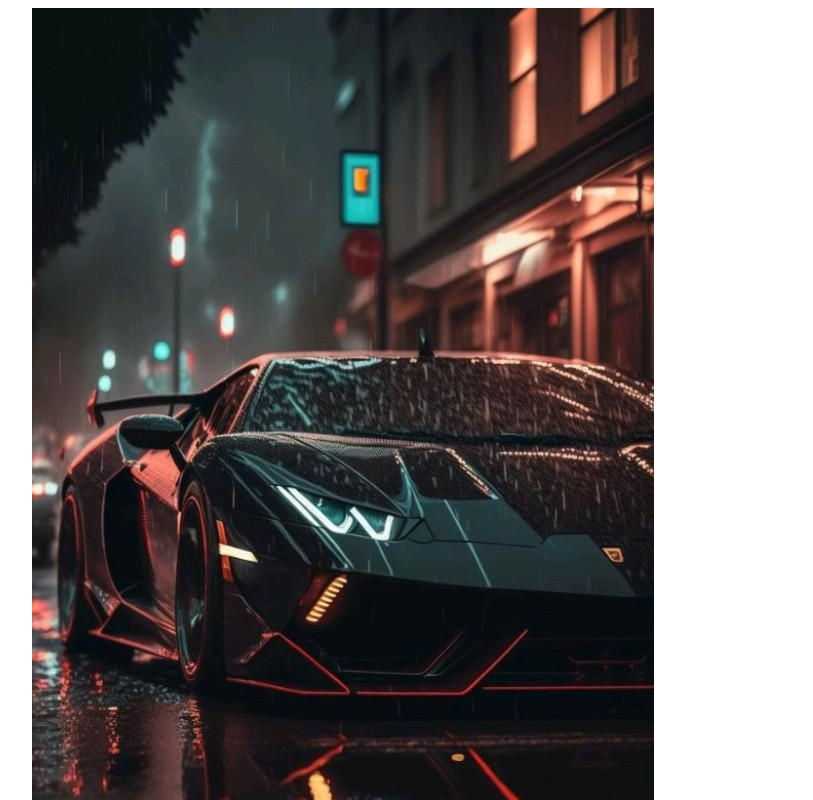
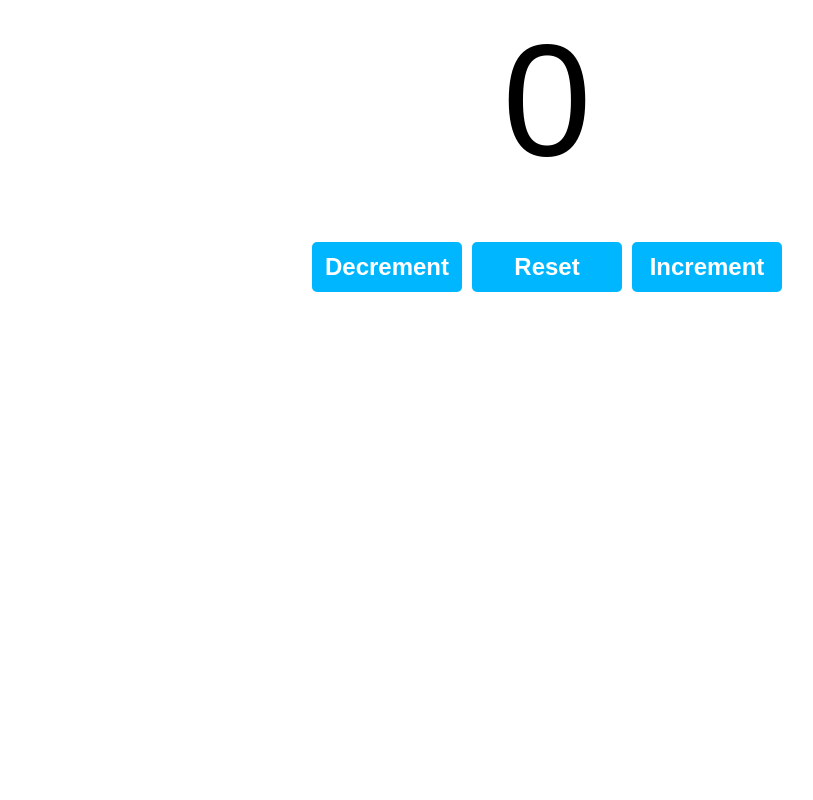
Before and after one commit to DavidMarkNjogu/my-react-app, a React (Vite) app: page / in a window 1280 px wide. Shown: the top 800 px of the page, without its empty margins (93-906 px from the left). Built offline with nearby package versions, Linux system fonts and the light colour scheme.

Commit message:
useState hook

```diff
--- a/src/App.jsx
+++ b/src/App.jsx
@@ -1,10 +1,20 @@
-import Button from "./button"
-import ProfilePicture from "./ProfilePicture";
+/*
+React hook - special function that allows functional components
+              to use features without writing class components (React v16.8)
+              (useState, useEffect, useContent, useReducer, usecallback and more...)
+
+useState() - A React hook that allows the creation of a stateful variable
+              AND a setter function to update its value in the virtual DOM
+*/
+
+import MyComponent from "./MyComponent.jsx";
+import Counter from "./Counter.jsx";
+
 function App() {
     return(
     <>
-      <Button/>
-      <ProfilePicture/>
+      {/* <MyComponent/> */}
+      <Counter/>
     </>
   );
 }
--- /dev/null
+++ b/src/Counter.jsx
@@ -0,0 +1,29 @@
+import React, {useState} from "react";
+
+function Counter(){
+
+    const [count, setCount] = useState(0);
+
+    const increment = () => {
+        setCount(count + 1);
+    }
+
+    const decrement = () => {
+        setCount(count -1)
+    }
+    const reset = () => {
+        setCount(0)
+    }
+    return(
+        <>
+            <div className="counter-container">
+                <p className="count-display">{count}</p>
+                 <button className="counter-button"onMouseDownCapture={decrement}>Decrement</button>
+                 <button className="counter-button"onClick={reset}>Reset</button>
+                 <button className="counter-button"onClick={increment}>Increment</button>
+            </div>
+        </>
+    );
+}
+
+export default Counter
--- /dev/null
+++ b/src/MyComponent.jsx
@@ -0,0 +1,40 @@
+import React, {useState} from "react"
+
+function MyComponent(){
+
+    // [] for array destructuring
+    //useState returns an array with 2 elements: variable & setter function
+    //1. stateful variable 4 name
+    //2. seter function specifically 4 the variable. Naming convection : setVariable
+    //if ever thee is a need to change the value of the variable, use the setter function
+    const  [name, setName] = useState("Guest");
+    const  [age, setAge] = useState(0);
+    const  [isEmployed, setIsEmployed] = useState("false");
+
+    const updateName = () => {
+        setName("Marcus");
+    }
+
+    const incrementAge = () => {
+        setAge(age + 1);
+    }
+
+    const toggleEmployedStatus = () =>{
+        setIsEmployed(!isEmployed);
+        console.log(isEmployed)
+    }
+    return(
+        <div>
+            <p>Name: {name}</p>
+            <button onClick={updateName}>Set Name</button>
+
+            <p>Age: {age}</p>
+            <button onClick={incrementAge}>Increment Age</button>
+
+            <p>Is employed: {isEmployed ? "Yes" : "No"}</p>
+            <button onClick={toggleEmployedStatus}>Toggle status</button>
+        </div>
+    );
+}
+
+export default MyComponent
--- a/src/index.css
+++ b/src/index.css
@@ -1,3 +1,29 @@
+.counter-container{
+  text-align: center;
+  font-family: Arial, Helvetica, sans-serif;
+}
+.count-display{
+  font-size: 10em;
+  margin-top: 0;
+  margin-bottom: 50px;
+}
+.counter-button{
+  width: 150px;
+  height: 50px;
+  font-size: 1.5em;
+  font-weight: bold;
+  margin: 0px 5px;
+  background-color: hsl(197, 100%, 50%);
+  color: white;
+  border: none;
+  border-radius: 5px;
+  cursor: pointer;
+
+}
+.counter-button:hover{
+    background-color: hsl(197, 100%, 40%);
+
+}
 .list-category{
   font-size: 2.5em;
   font-weight: bold;
```
